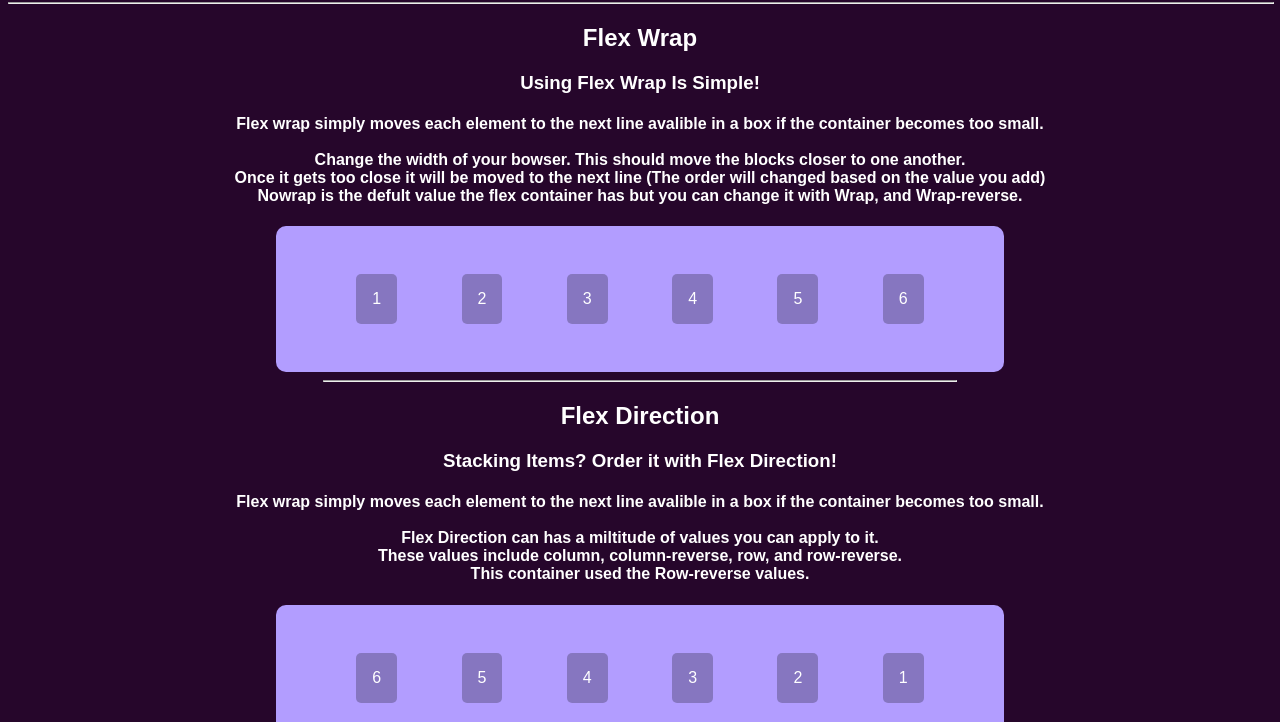
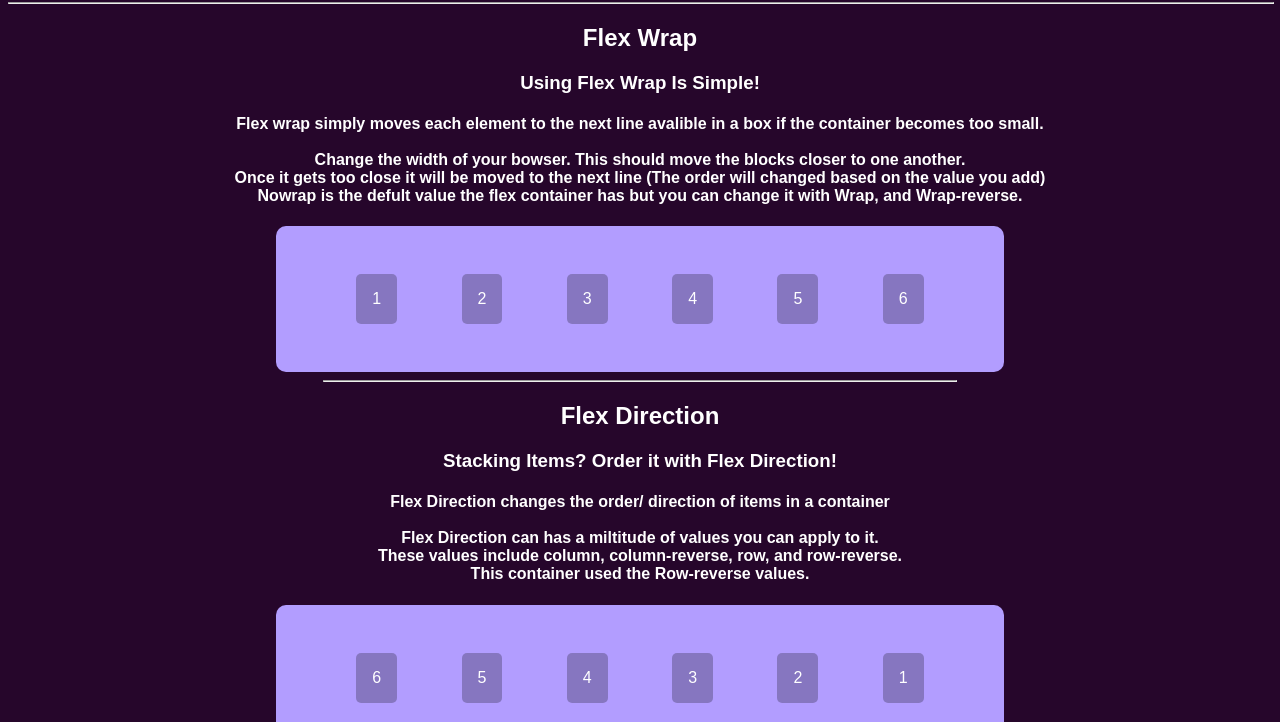
Before and after one commit to oaisd-ctc/flex-box-demo-Dylan-Walters-Student, a plain HTML site: page index.html in a window 1280 px wide. Shown: the part 78-800 px from the top of the page. Drawn offline with Linux system fonts and the light colour scheme.

Commit message:
Added a transition back for extra credit

```diff
--- a/CSS/main.css
+++ b/CSS/main.css
@@ -69,6 +69,7 @@ h1, h2, h3, h4, h5, h6 {
     max-width: 100%;
     margin: auto;
     flex: 1;
+    transition: .2s;
 }
 
 #extra .flex-box:hover {
--- a/index.html
+++ b/index.html
@@ -36,7 +36,7 @@
     <div class="flex-Direction">
         <h2>Flex Direction</h2>
         <h3>Stacking Items? Order it with Flex Direction!</h3>
-        <h4>Flex wrap simply moves each element to the next line avalible in a box if the container becomes too small.
+        <h4>Flex Direction changes the order/ direction of items in a container
             <br>
             <br> Flex Direction can has a miltitude of values you can apply to it.
             <br> These values include column, column-reverse, row, and row-reverse.
```
